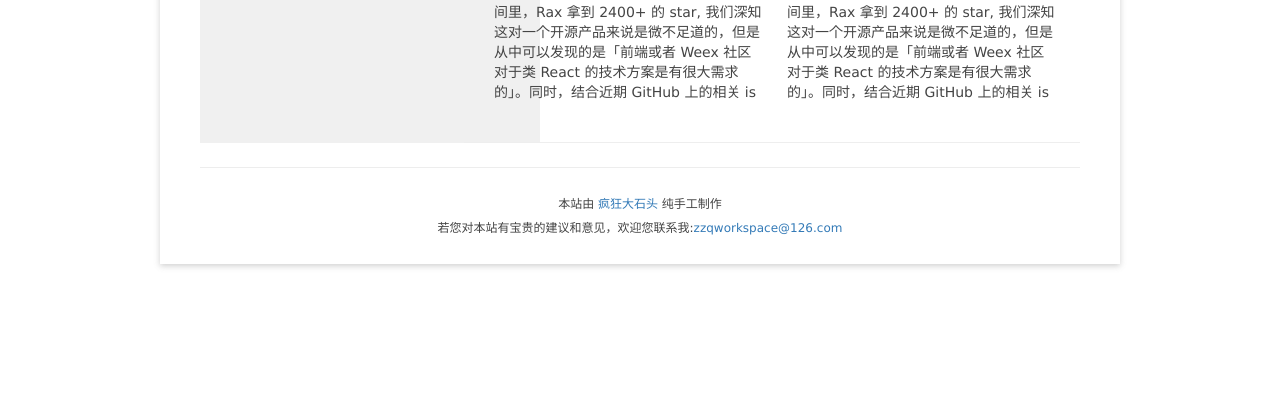
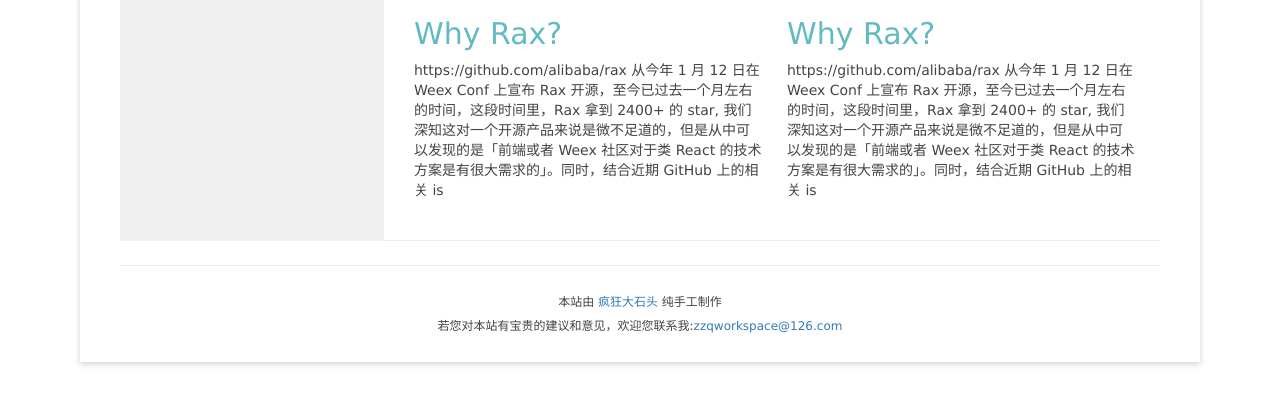
Before and after one commit to ZakZhengZq/myService, a website: page views/hello.html in a window 1280 px wide. Shown: the part 2322-2726 px from the top of the page. Before the commit the page ends 2634 px from the top, so only its background shows below. Drawn offline with nearby package versions, Linux system fonts and the light colour scheme; files that its build step writes are made by us from their sources.

Commit message:
页面优化

```diff
--- a/static/css/blog_base_body.scss
+++ b/static/css/blog_base_body.scss
@@ -28,8 +28,8 @@
 @media screen and (min-width: 600px) {
   .site {
     margin: 0 auto;
-    max-width: 960px;
-    max-width: 68.571428571rem;
+    max-width: 1120px;
+    max-width: 80rem;
     overflow: hidden;
   }
 }
@@ -106,8 +106,11 @@
     }
     #example-navbar-collapse {
       ul {
-        @media (min-width:768px){
-            margin-left: 100px;
+        @media (min-width:968px){
+            margin-left: 150px;
+        }
+        @media (min-width:868px)and (max-width:968px){
+          margin-left: 100px;
         }
         li {
           a{
@@ -127,8 +130,8 @@
   font-size: 12px;
   font-size: 0.857142857rem;
   line-height: 2;
-  max-width: 960px;
-  max-width: 68.571428571rem;
+  max-width: 1120px;
+  max-width: 80rem;
   margin-top: 24px;
   margin-top: 1.714285714rem;
   margin-left: auto;
--- a/static/css/blog_base_inner.scss
+++ b/static/css/blog_base_inner.scss
@@ -3,10 +3,7 @@
 }
 
 div[rel="blog_base_inner"]{
-  position: relative;
-  -webkit-box-sizing: border-box;
-  -moz-box-sizing: border-box;
-  box-sizing: border-box;
+  width: 100%;
   padding-left:  264px;
   background: url("/static/images/s-left.png") repeat-y left 0;
   &:before,&:after{
@@ -27,6 +24,7 @@
       background: url("/static/images/s-left.png") repeat-y left 0;
     }
     section{
+      background-color: #fff;
       float: right;
       width: 100%;
       -webkit-box-sizing: border-box;
--- a/static/css/blog_base_sidebar.scss
+++ b/static/css/blog_base_sidebar.scss
@@ -11,7 +11,7 @@
   transition: all 0.3s;
   *border-right: 1px solid #ccc;
   z-index: 80;
-  @media (max-width: 1020px) {
+  @media (max-width: 1120px) {
     display: none;
   }
 }
```
Also changed, not shown: static/css/blog_base_body.css, static/css/blog_base_inner.css, static/css/blog_base_sidebar.css, 2 other files.
